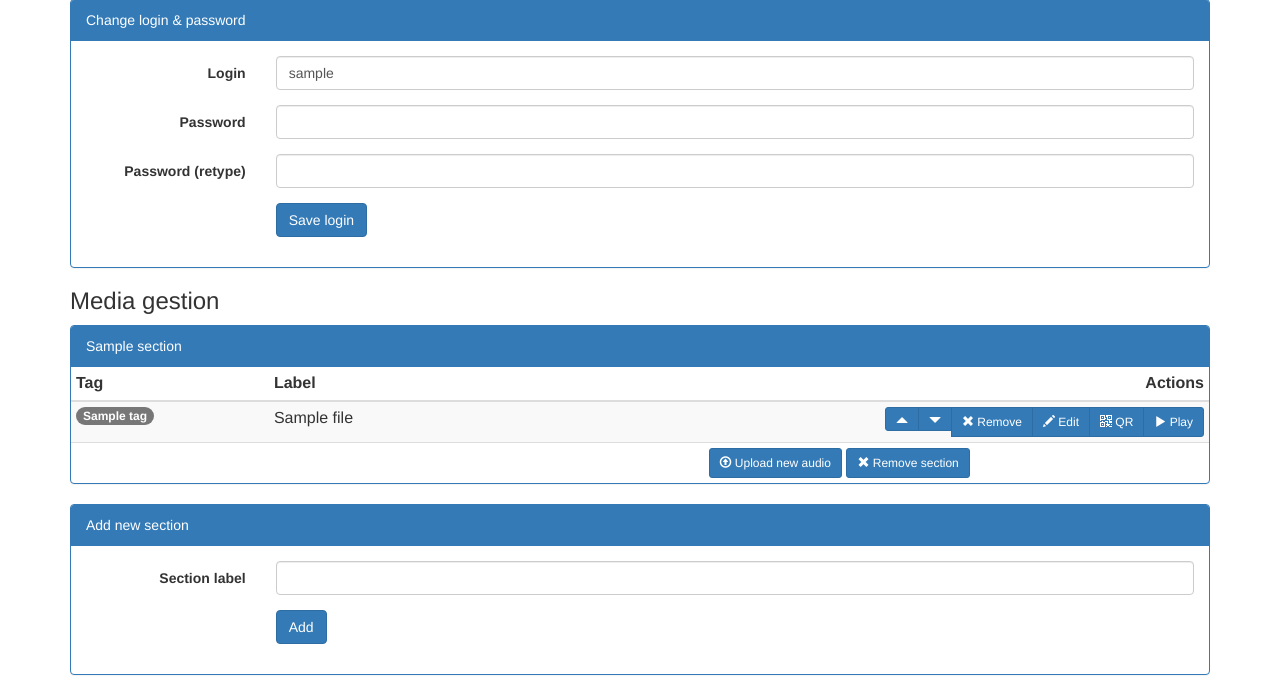
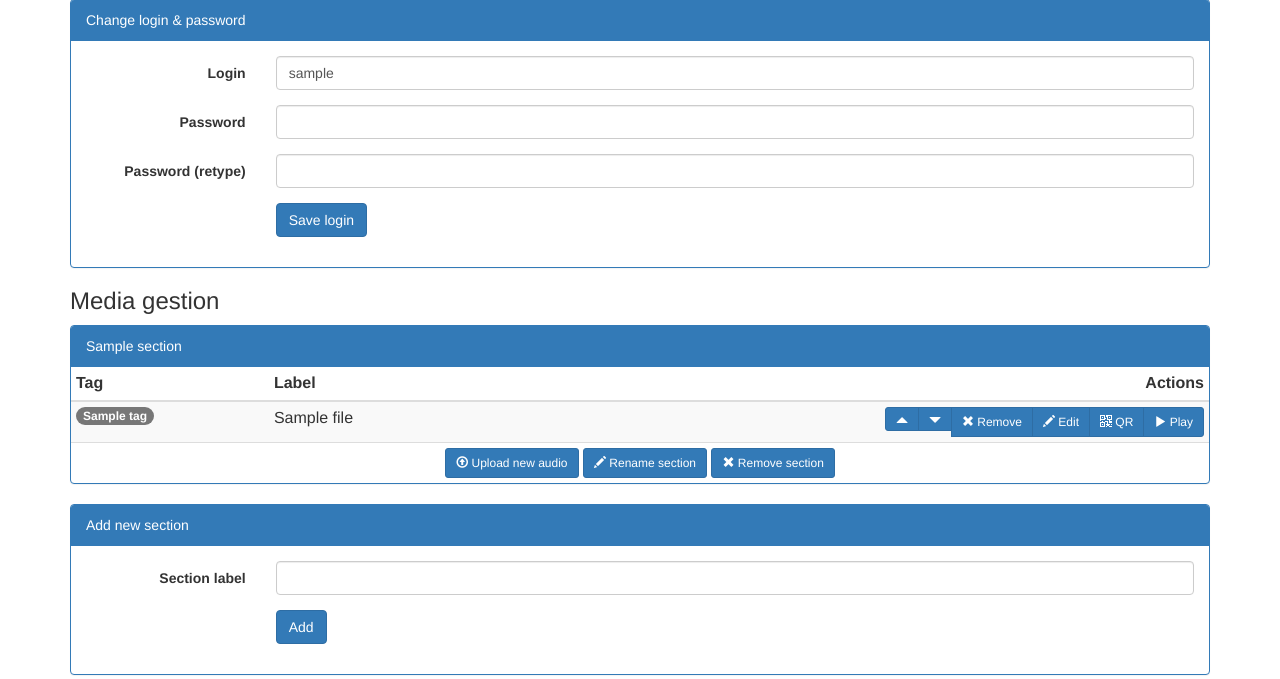
Before and after one commit to nbergont/museal, a Flask app: template templates/admin.html in a window 1280 px wide. Shown: the part 394-1073 px from the top of the page. Run offline with Flask 2, Linux system fonts and the light colour scheme; the template is opened without the code that fills it: most values are stand-ins (such as "Sample title", 1, 10 or a date in 2020); parts of the project's set-up code (start-up, migrations or seed data) failed here and were passed over; some libraries are stand-ins or nearby versions.

Commit message:
Add rename section

```diff
--- a/server.py
+++ b/server.py
@@ -45,6 +45,13 @@ def change_hostapd_ssid(name):
 def get_title():
 	global conf
 	return conf["options"]["home_title"]
+
+def getSection(id):
+	global conf
+	for sec in conf["sections"]:
+		if sec['id'] == id:
+			return sec
+	return None
 
 def getFile(id):
 	global conf
@@ -299,6 +306,16 @@ def add_section_post():
 		save_conf()
 	return redirect('admin')
 
+@app.route('/rename_section/<int:id>', methods=['GET', 'POST'])
+def rename_section(id):
+	if isAdmin():
+		sec = getSection(id)
+		if request.method == 'POST':
+			sec['label'] = request.form['label']
+			save_conf()
+		else:
+			return render_template ('rename_section.html', section=sec, title=get_title())
+	return redirect('admin')
 
 #QRCode generator
 @app.route('/qrcode/<int:id>')
--- a/templates/admin.html
+++ b/templates/admin.html
@@ -115,7 +115,6 @@
 	</div>
 
 	<h3>Media gestion</h3>
-
 	{% for section in sections %}
 	<div class="panel panel-primary">
 	  <div class="panel-heading">{{section.label}}</div>
@@ -128,12 +127,12 @@
 			</tr>
 		</thead>
 		<tbody>
-
 		{% for file in section.files %}
 		  <tr>
 				<td><span class="badge">{{file.tag}}</span></td>
 				<td>{{file.label}}</td>
-				<td class="text-right"> <div class="btn-group btn-group-sm" role="group" aria-label="...">
+				<td class="text-right">
+					<div class="btn-group btn-group-sm" role="group" aria-label="...">
 						<a href="/move_up/{{file.id}}" class="btn btn-primary btn-sm" role="button"><span class="glyphicon glyphicon-triangle-top" aria-hidden="true"></span></a>
 						<a href="/move_down/{{file.id}}" class="btn btn-primary btn-sm" role="button"><span class="glyphicon glyphicon-triangle-bottom" aria-hidden="true"></span></a>
 						<a href="/remove/{{file.id}}" class="btn btn-primary btn-sm" role="button"><span class="glyphicon glyphicon-remove" aria-hidden="true"></span> Remove</a>
@@ -145,10 +144,9 @@
 			</tr>
 		{% endfor %}
 		<tr>
-			<td></td>
-			<td></td>
-			<td class="text-center">
+			<td colspan="3" class="text-center">
 				<a href="/upload" class="btn btn-primary btn-sm" role="button"><span class="glyphicon glyphicon-upload" aria-hidden="true"></span> Upload new audio</a>
+				<a href="/rename_section/{{section.id}}" class="btn btn-primary btn-sm" role="button"><span class="glyphicon glyphicon-pencil" aria-hidden="true"></span> Rename section</a>
 				<a href="/remove_section/{{section.id}}" class="btn btn-primary btn-sm" role="button"><span class="glyphicon glyphicon-remove" aria-hidden="true"></span> Remove section</a>
 			</td>
 		</tr>
@@ -156,11 +154,10 @@
 	 </table>
 	</div>
 	{% endfor %}
-
 	<div class="panel panel-primary">
 		<div class="panel-heading">Add new section</div>
 		<div class="panel-body">
-			<form action="/add_section" method="post" class="form-horizontal">
+			<form action="/add_section" method="post" class="form-horizontal" id="section-form">
 			  <div class="form-group">
 				<label for="label" class="col-sm-2 control-label">Section label</label>
 				<div class="col-sm-10">
@@ -175,7 +172,6 @@
 			</form>
 		</div>
 	</div>
-
 	<nav>
 	  <ul class="pager">
 		<li><a href="/list"><span class="glyphicon glyphicon-home"></span> Home</a></li>
```
Also changed, not shown: 1 other file. Lines whose indentation alone changed are shown as unchanged.
